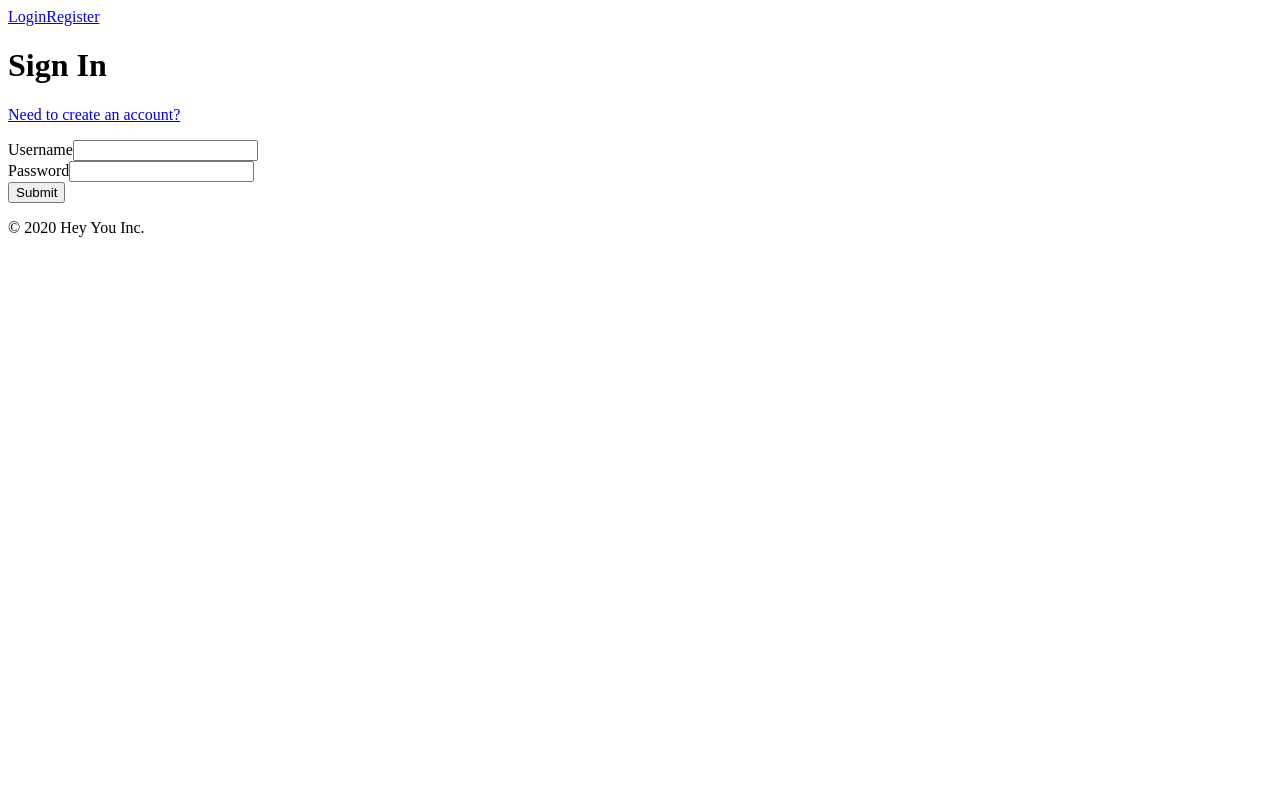
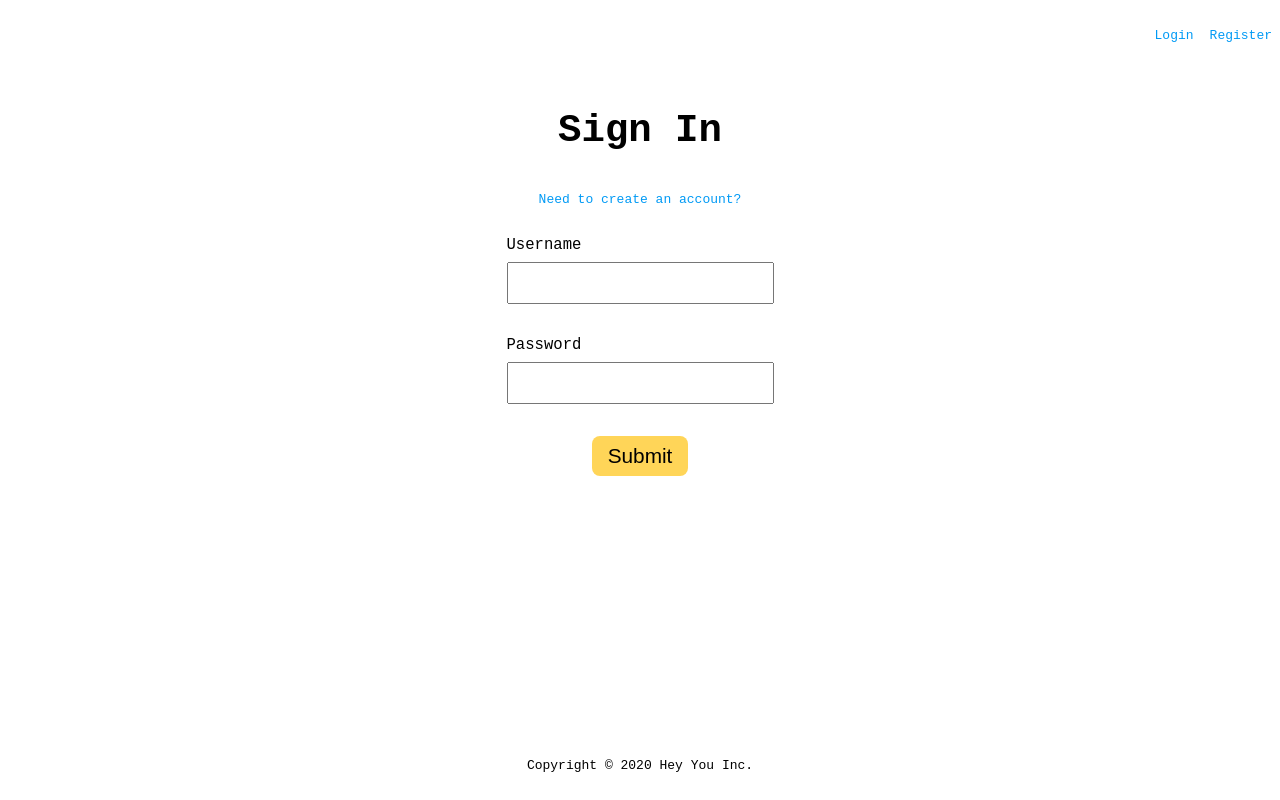
Before and after one commit to GeoDoo/testing-react-applications, a React app: page /login in a window 1280 px wide. Built offline with nearby package versions, Linux system fonts and the light colour scheme.

Commit message:
Basic styling

```diff
--- a/package.json
+++ b/package.json
@@ -29,6 +29,7 @@
     "@cypress/webpack-preprocessor": "^5.1.2",
     "@testing-library/cypress": "^6.0.0",
     "babel-loader": "^8.1.0",
+    "css-loader": "^3.5.3",
     "cypress": "^4.5.0",
     "cypress-cucumber-preprocessor": "^2.3.1",
     "eslint": "^6.8.0",
@@ -39,6 +40,7 @@
     "husky": "^4.2.3",
     "lint-staged": "^10.1.1",
     "prettier": "^2.0.2",
+    "style-loader": "^1.2.1",
     "webpack": "4.42.0",
     "webpack-cli": "3.3.11",
     "webpack-dev-server": "3.10.3"
--- /dev/null
+++ b/src/App.css
@@ -0,0 +1,119 @@
+html,
+body {
+  margin: 0;
+  padding: 0;
+  font-family: monospace;
+  font-size: 1em;
+}
+
+ul {
+  margin: 0;
+  padding: 0;
+  list-style-type: none;
+}
+
+.menu {
+  display: flex;
+}
+
+.menu li {
+  margin: 8px;
+}
+
+a {
+  color: #019af5;
+  text-decoration: none;
+}
+
+a:hover {
+  text-decoration: underline;
+}
+
+h1 {
+  font-size: 3em;
+}
+
+#root {
+  display: grid;
+  height: 100vh;
+  grid-template-rows: 70px auto 70px;
+  grid-template-areas:
+    'header'
+    'main'
+    'footer';
+}
+
+header {
+  grid-area: header;
+  display: grid;
+  grid-template-columns: 200px 2fr 1fr;
+  grid-template-areas: 'logo main-menu user-menu';
+}
+
+#user-menu {
+  grid-area: user-menu;
+  display: flex;
+  justify-content: flex-end;
+}
+
+main {
+  grid-area: main;
+  grid-template-rows: max-content;
+}
+
+footer {
+  grid-area: footer;
+}
+
+.center-align {
+  display: grid;
+  justify-content: center;
+  align-items: center;
+}
+
+.text-center {
+  text-align: center;
+}
+
+.form {
+  display: grid;
+  margin: 0;
+  height: 100%;
+  grid-template-rows: max-content;
+}
+
+.form-group {
+  display: flex;
+  flex-direction: column;
+  align-items: center;
+  justify-content: center;
+}
+
+.form-group-item {
+  padding: 16px;
+}
+
+.form-label {
+  display: block;
+  margin-bottom: 8px;
+  font-size: 1.2em;
+}
+
+.form-input {
+  display: block;
+  width: 100%;
+  padding: 8px;
+  font-size: 1.2em;
+}
+
+.error {
+  color: #cc0000;
+}
+
+.button {
+  border: 0 none;
+  background: #ffd558;
+  font-size: 1.3em;
+  border-radius: 8px;
+  padding: 8px 16px;
+}
--- a/src/App.js
+++ b/src/App.js
@@ -1,21 +1,22 @@
 import React from 'react'
 import { BrowserRouter, Switch, Route } from 'react-router-dom'
+import Home from './pages/Home'
 import Login from './pages/Login'
 import Dashboard from './pages/Dashboard'
-import Home from './pages/Home'
+import './App.css'
 
 const App = () => (
   <BrowserRouter>
     <Switch>
+      <Route exact path="/">
+        <Home />
+      </Route>
       <Route path="/login">
         <Login />
       </Route>
       <Route path="/dashboard">
         <Dashboard />
       </Route>
-      <Route exact path="/">
-        <Home />
-      </Route>
     </Switch>
   </BrowserRouter>
 )
--- a/src/areas/Footer.js
+++ b/src/areas/Footer.js
@@ -1,5 +1,7 @@
 import React from 'react'
 
-const Footer = () => <footer>&copy; 2020 Hey You Inc.</footer>
+const Footer = () => (
+  <footer className="center-align">Copyright &copy; 2020 Hey You Inc.</footer>
+)
 
 export default Footer
--- a/src/areas/Header.js
+++ b/src/areas/Header.js
@@ -5,18 +5,28 @@ const Header = () => {
   const isAuthenticated = !!window.localStorage.getItem('auth')
 
   return (
-    <header>
+    <header className="center-align">
+      <nav role="navigation" id="user-menu">
+        <ul className=" menu">
           {isAuthenticated && (
-        <div>
+            <>
+              <li>
                 <Link to="/logout">Logout</Link>
-        </div>
+              </li>
+            </>
           )}
           {!isAuthenticated && (
-        <div>
+            <>
+              <li>
                 <Link to="/login">Login</Link>
+              </li>
+              <li>
                 <Link to="/register">Register</Link>
-        </div>
+              </li>
+            </>
           )}
+        </ul>
+      </nav>
     </header>
   )
 }
--- a/src/areas/Main.js
+++ b/src/areas/Main.js
@@ -1,7 +1,7 @@
 import React from 'react'
 import PropTypes from 'prop-types'
 
-const Main = ({ children }) => <main>{children}</main>
+const Main = ({ children }) => <main className="center-align">{children}</main>
 
 Main.propTypes = {
   children: PropTypes.node.isRequired,
--- a/src/index.html
+++ b/src/index.html
@@ -5,6 +5,6 @@
     <title>Webapp</title>
   </head>
   <body>
-    <div id="root"></div>
+    <section id="root"></section>
   </body>
 </html>
--- a/src/pages/Login.js
+++ b/src/pages/Login.js
@@ -34,17 +34,23 @@ const Login = () => {
 
   return (
     <ThreePartsLayout>
+      <section className="text-center">
         <h1>Sign In</h1>
         <p>
           <Link to="/register">Need to create an account?</Link>
         </p>
-      <form onSubmit={onSubmit}>
+      </section>
+      <form className="form" onSubmit={onSubmit}>
+        <section className="form-group">
           {validationErrorMessage && (
-          <p style={{ color: '#cc0000' }}>{validationErrorMessage}</p>
+            <p className="error">{validationErrorMessage}</p>
           )}
-        <div>
-          <label htmlFor="username">Username</label>
+          <section className="form-group-item">
+            <label className="form-label" htmlFor="username">
+              Username
+            </label>
             <input
+              className="form-input"
               type="text"
               id="username"
               name="username"
@@ -52,10 +58,13 @@ const Login = () => {
               value={username}
               onChange={onChange}
             />
-        </div>
-        <div>
-          <label htmlFor="password">Password</label>
+          </section>
+          <section className="form-group-item">
+            <label className="form-label" htmlFor="password">
+              Password
+            </label>
             <input
+              className="form-input"
               type="password"
               id="password"
               name="password"
@@ -63,10 +72,11 @@ const Login = () => {
               value={password}
               onChange={onChange}
             />
-        </div>
-        <div>
-          <input type="submit" value="Submit" />
-        </div>
+          </section>
+          <section className="form-group-item">
+            <input className="button" type="submit" value="Submit" />
+          </section>
+        </section>
       </form>
     </ThreePartsLayout>
   )
--- a/webpack.config.js
+++ b/webpack.config.js
@@ -32,6 +32,10 @@ module.exports = {
           },
         ],
       },
+      {
+        test: /\.css$/i,
+        use: ['style-loader', 'css-loader'],
+      },
     ],
   },
   plugins: [
```
Also changed, not shown: 1 other file (tests, documents, lock files or other folders). Lines whose indentation alone changed are shown as unchanged.
